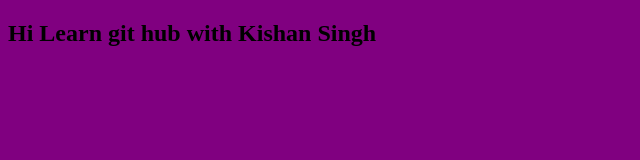
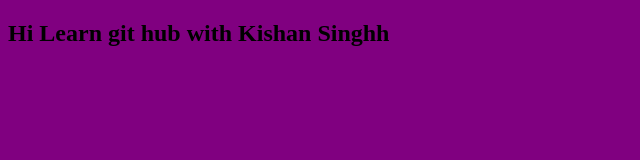
Before and after one commit to KISHANN-DEV/forgithub, a website: page index.html in a window 1280 px wide. Shown: the full height of the page, 0-640 px from the left. Drawn offline with Linux system fonts and the light colour scheme.

Commit message:
index.html updated

```diff
--- a/index.html
+++ b/index.html
@@ -7,6 +7,6 @@
     <link rel="stylesheet" href="style.css">
 </head>
 <body>
-    <h2>Hi Learn git hub with Kishan Singh</h2>
+    <h2>Hi Learn git hub with Kishan Singhh</h2>
 </body>
 </html>
```
